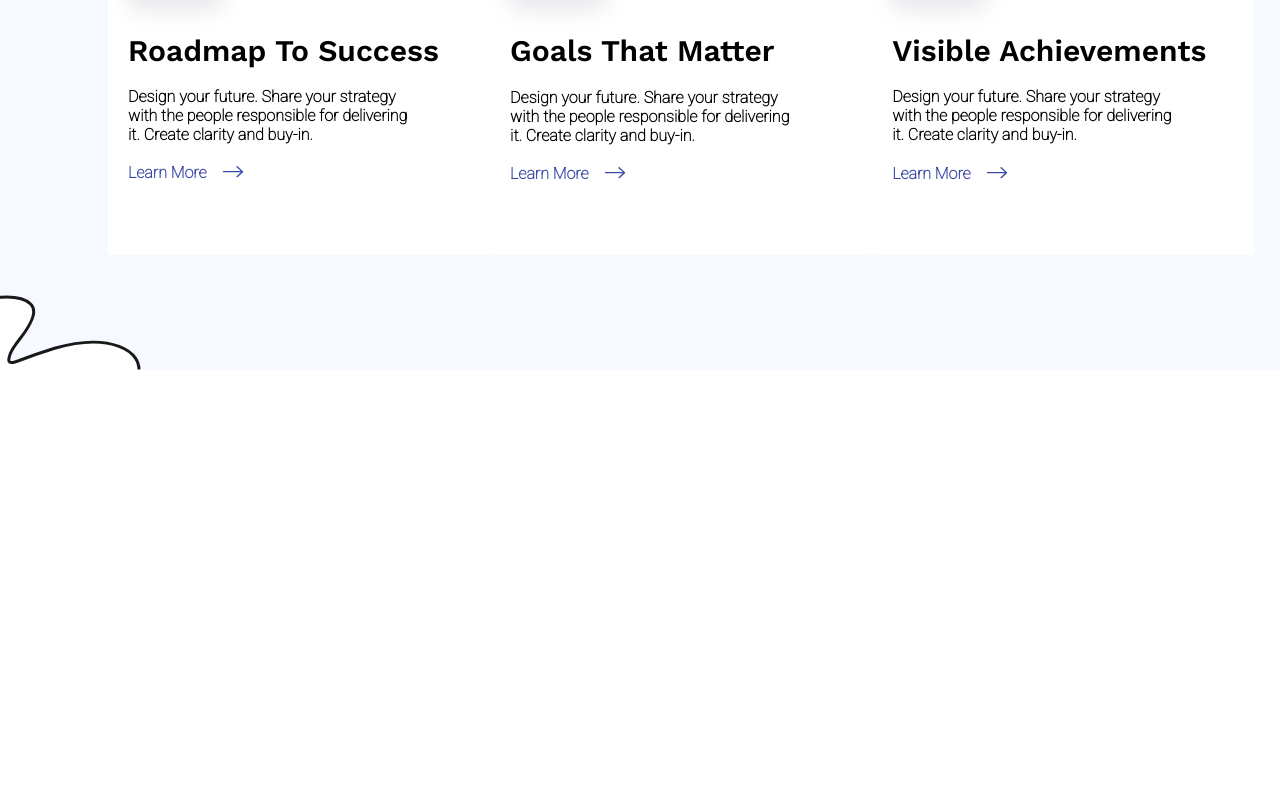
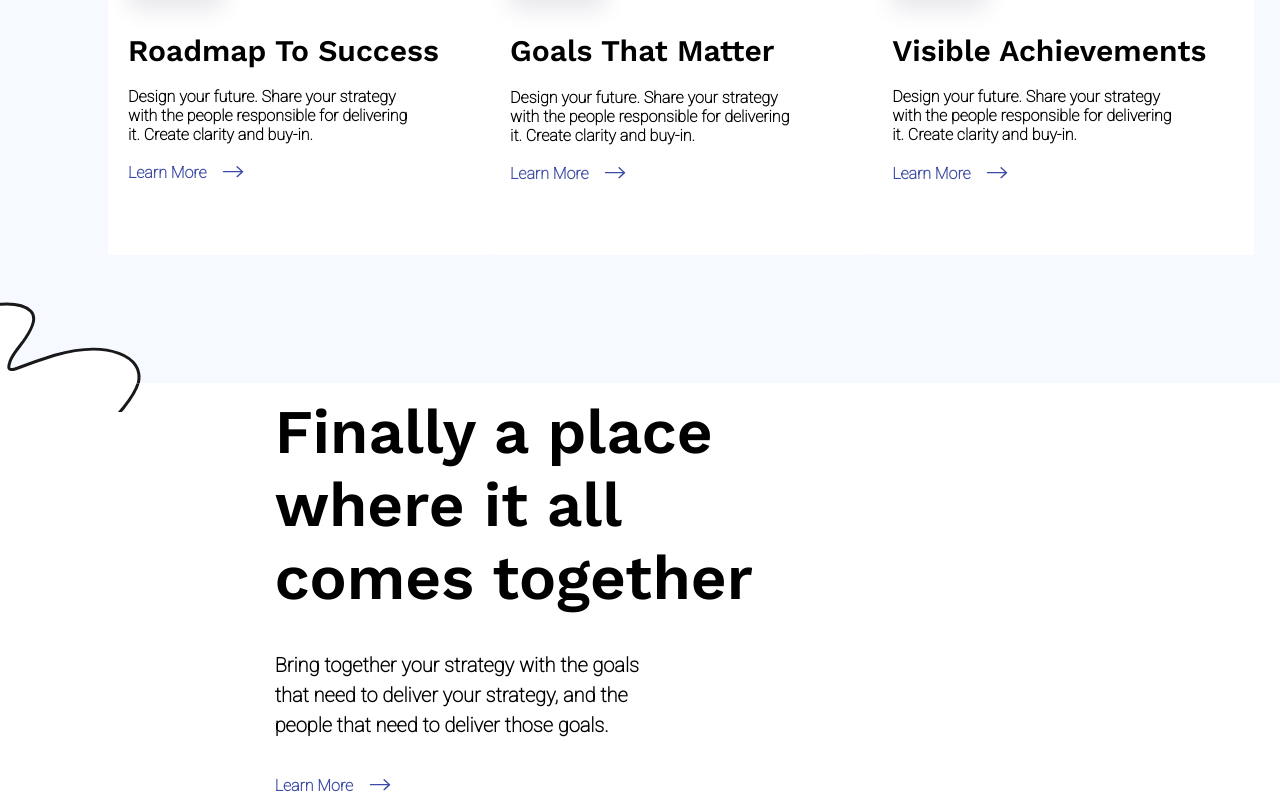
Before and after one commit to jegius/olga-edu, a website: page index.html in a window 1280 px wide. Shown: the part 1372-2167 px from the top of the page. Before the commit the page ends 1778 px from the top, so only its background shows below. Drawn offline with nearby package versions, Linux system fonts and the light colour scheme.

Commit message:
2&3 sections' doodles turned into bg-shapes instead of floating images, 3rd section left-side text added

```diff
--- a/css/main.css
+++ b/css/main.css
@@ -12,6 +12,7 @@
     --light-grey: rgb(230, 230, 235);
     /* images */
     --start-img: url(/images/upper_section_img.png);
+    --doodle-img: url(/images/doodle.svg);
 }
 
 html {
@@ -169,6 +170,8 @@ input {
 
 .solutions_section {
     max-height: 68.75rem;
+    background: var(--doodle-img) no-repeat;
+    background-position-y: 62rem;
     background-color: var(--light-bg);
 }
 
@@ -196,6 +199,7 @@ input {
 }
 
 .solutions_section__wrapper-bottom {
+    margin-bottom: 14rem;
     background-color: var(--clear);
     display: flex;
     justify-content: space-between;
@@ -296,14 +300,43 @@ input {
     top: 3.5rem; left: 1.5rem;
 }
 
-.solutions_section__bottom-doodle {
-    background-color: var(--clear);
-    position: relative;
-    top: 3.3rem;
-    clip-path: inset(0 0 3.05rem 0);
+.together_place_section {
+    max-height: 68.75rem;
+    background: var(--doodle-img) no-repeat;
+    clip-path: inset(0 0 0 7rem);
+    background-position-y: -6.8rem;
+    background-color: var(--white);
 }
 
-.together_place_section {
-    max-height: 68.75rem;
-    background-color: var(--white);
+.together_place_section__wrapper {
+    margin: 0 9rem;
+    display: flex;
+    flex-direction: row;
+    flex-wrap: nowrap;
+    justify-content: space-evenly;
+    background-color: var(--clear);
 }
+
+together_place_section__wrapper-left {
+    display: flex;
+    flex-direction: column;
+    margin-top: 4rem;
+}
+
+.together_place_section__wrapper-left__bold-text {
+    font-family: 'Work Sans', sans-serif;
+    font-size: 62px;
+    font-weight: 600;
+    margin-top: 1rem;
+    max-width: 47rem;
+}
+
+.together_place_section__wrapper-left__thin-text {
+    font-family: 'Roboto', sans-serif;
+    font-size: 20px;
+    font-weight: bold;
+    margin-top: 3rem;
+    margin-bottom: 3rem;
+    max-width: 32rem;
+    line-height: 150%;
+}
--- a/index.html
+++ b/index.html
@@ -82,9 +82,20 @@
                 </div>
             </div>
         </div>
-        <img src="/images/doodle.svg" alt="doodle" loading="lazy" class="solutions_section__bottom-doodle">
     </section>
-    <section class="together_place_section"></section>
+    <section class="together_place_section">
+        <div class="together_place_section__wrapper">
+            <div class="together_place_section__wrapper-left">
+                <p class="together_place_section__wrapper-left__bold-text">Finally a place where it all comes
+                    together</p>
+                <p class="together_place_section__wrapper-left__thin-text">Bring together your strategy with the goals
+                    that need to deliver your strategy, and the people that need to deliver those goals.</p>
+                <a href="#" class="solutions_section__card__info-link">learn more <img
+                        src="/images/arrow.svg" alt="->" loading="lazy" class="solutions_section__card__arrow"></a>
+            </div>
+            <div class="together_place_section__wrapper-right"></div>
+        </div>
+    </section>
 </main>
 </body>
 </html>
```
